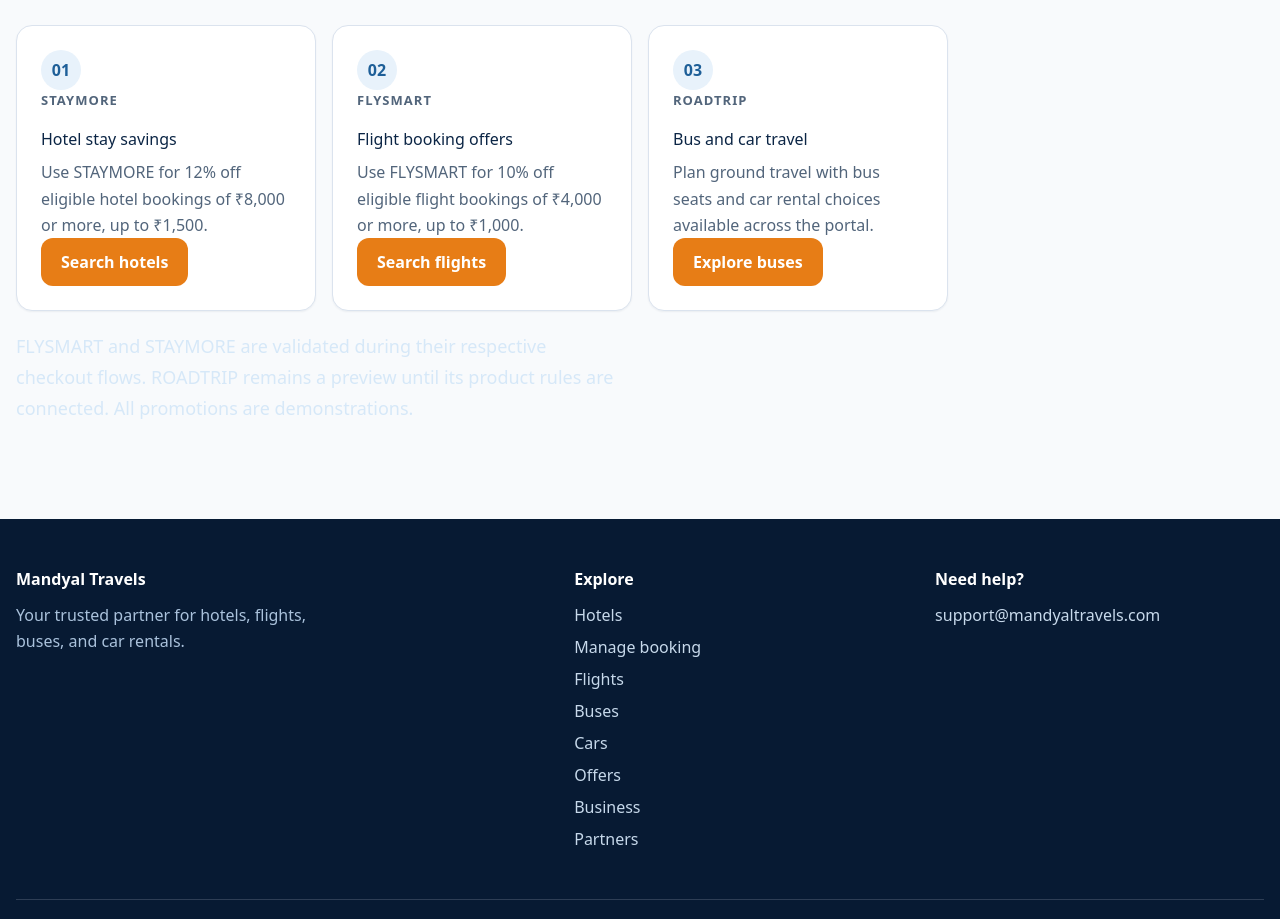
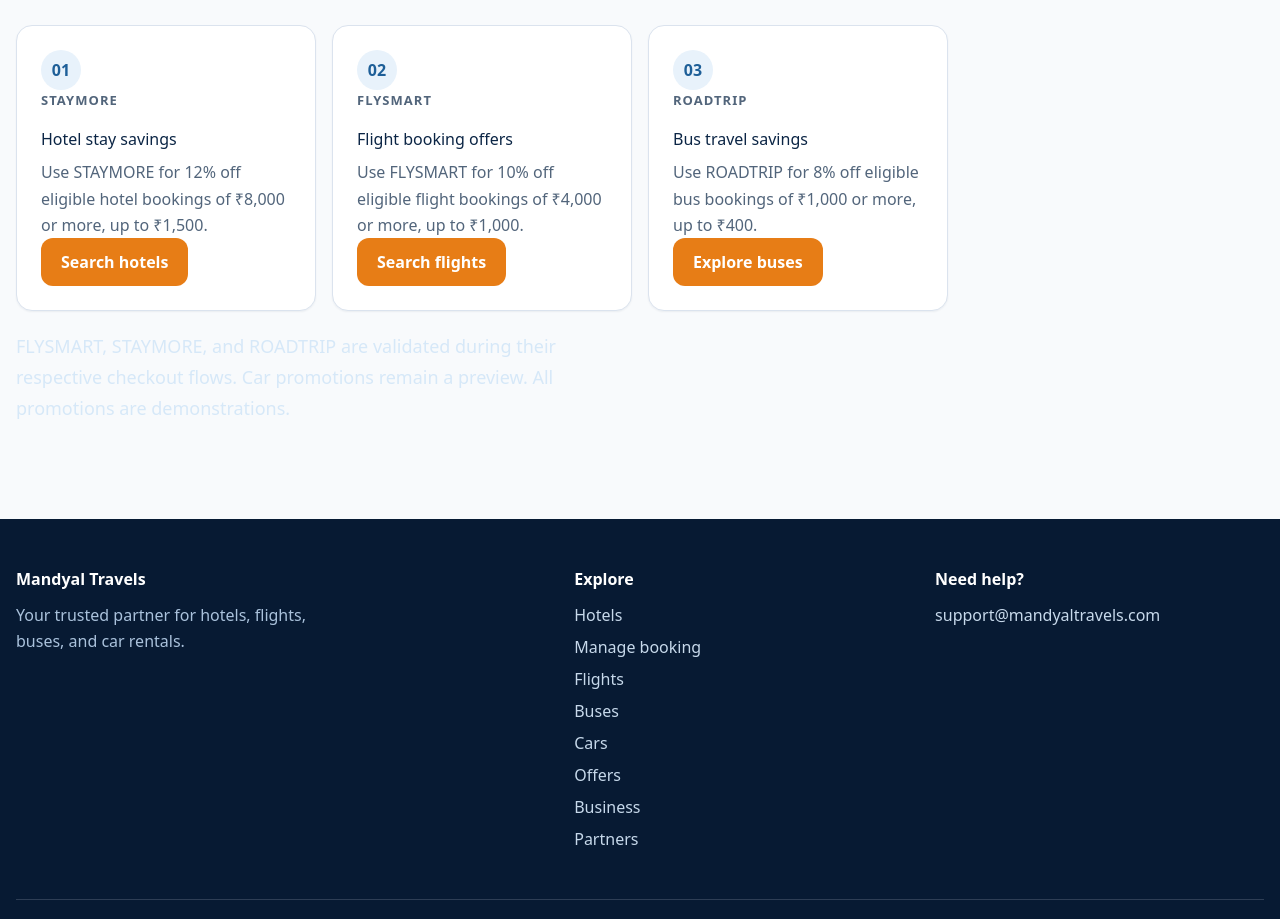
Before and after one commit to 6239917932/Mandyal-Travels, a Next.js app: page /offers in a window 1280 px wide. Shown: the part 800-1719 px from the top of the page. Built offline with nearby package versions, Linux system fonts and the light colour scheme; no server answers.

Commit message:
Publish active bus offer terms

```diff
--- a/app/offers/page.tsx
+++ b/app/offers/page.tsx
@@ -22,8 +22,8 @@
   },
   {
     code: 'ROADTRIP',
-    title: 'Bus and car travel',
-    description: 'Plan ground travel with bus seats and car rental choices available across the portal.',
+    title: 'Bus travel savings',
+    description: 'Use ROADTRIP for 8% off eligible bus bookings of ₹1,000 or more, up to ₹400.',
     href: '/buses',
     action: 'Explore buses',
   },
@@ -63,8 +63,8 @@
             ))}
           </div>
           <p className="home-hero__description">
-            FLYSMART and STAYMORE are validated during their respective checkout flows. ROADTRIP
-            remains a preview until its product rules are connected. All promotions are demonstrations.
+            FLYSMART, STAYMORE, and ROADTRIP are validated during their respective checkout flows.
+            Car promotions remain a preview. All promotions are demonstrations.
           </p>
         </div>
       </section>
```
